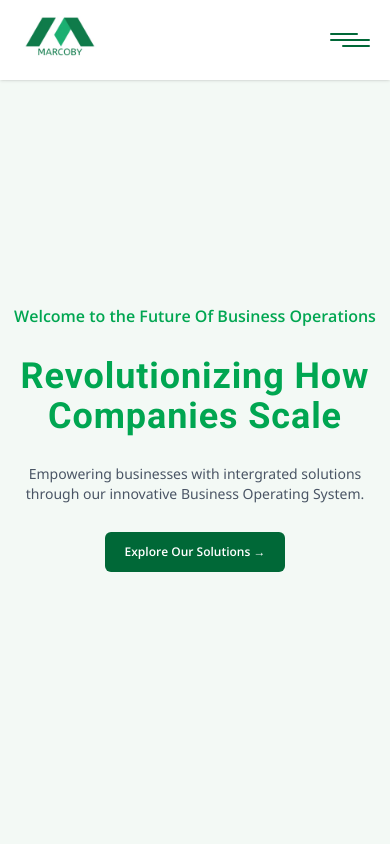
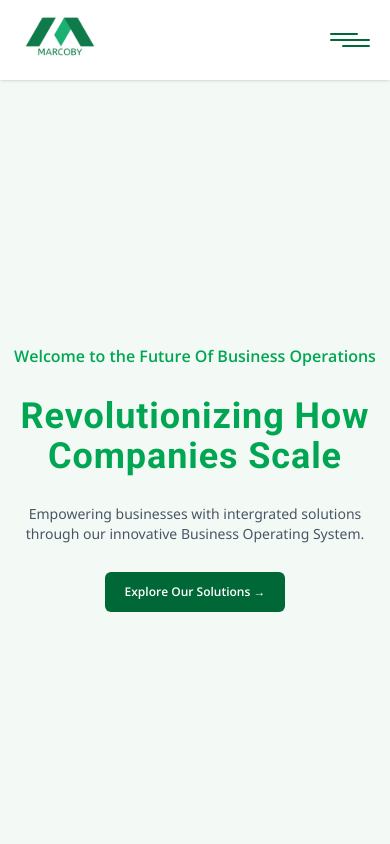
Before and after one commit to phan-codes/marcoby, a React (Vite) app: page / in a window 390 px wide. Shown: the top 844 px of the page. Built offline with nearby package versions, Linux system fonts and the light colour scheme.

Commit message:
building

```diff
--- a/src/components/Hero.tsx
+++ b/src/components/Hero.tsx
@@ -2,7 +2,7 @@ import React from "react";
 
 const Hero = () => {
 	return (
-		<section className="pt-28 pb-20 px-2 flex justify-center items-center bg-[#f3f9f5] h-screen md:pt-44">
+		<section className="pt-28 px-2 flex justify-center items-center bg-[#f3f9f5] h-screen md:pt-44 md:pb-20">
 			<div className="flex flex-col items-center gap-y-7 max-w-[600px] text-center">
 				<h1 className="text-[#00A651] font-OpenSans"> Welcome to the Future Of Business Operations</h1>
 				<p className="text-4xl text-[#00A651] font-Roboto tracking-wide md:leading-[70px] md:text-6xl">
```
